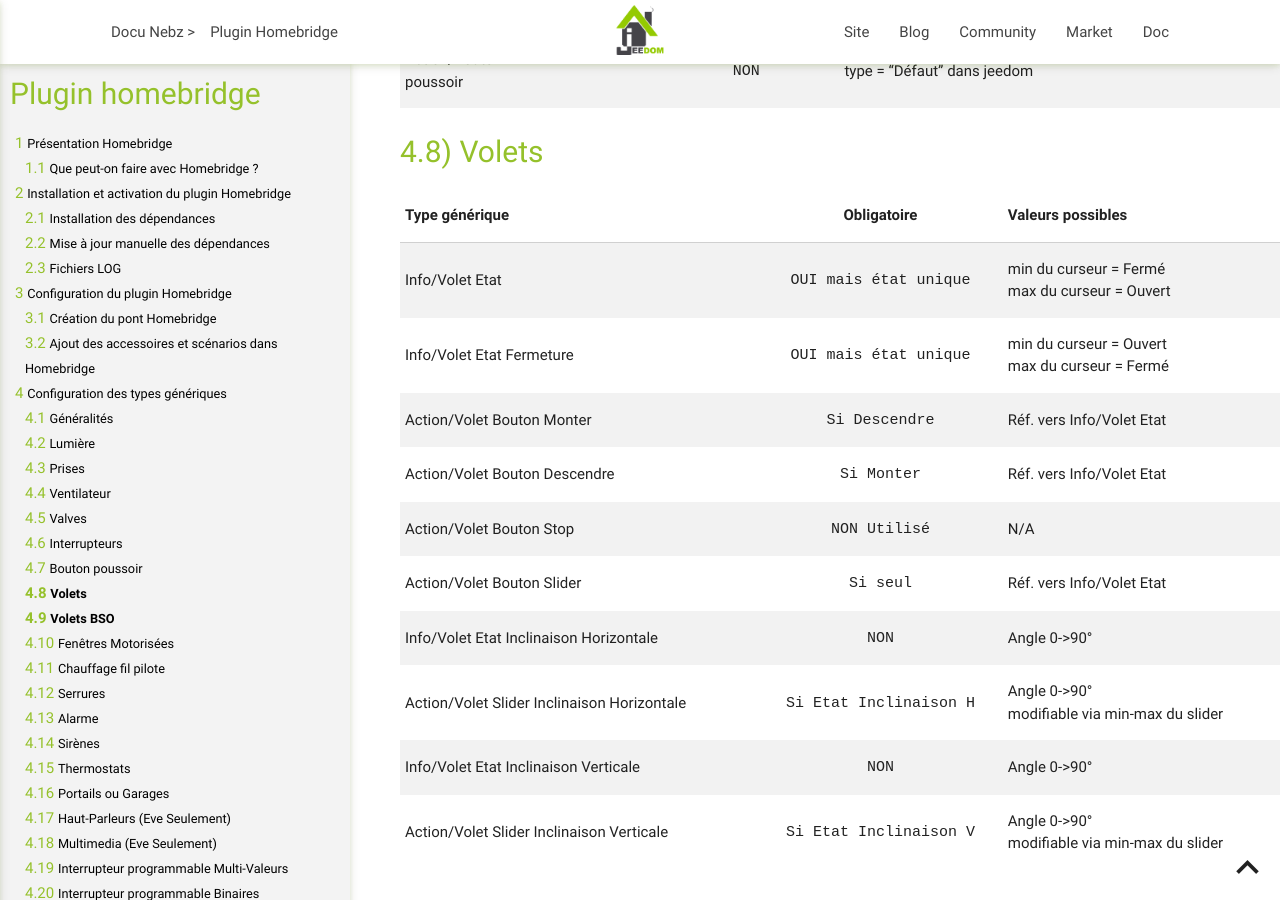
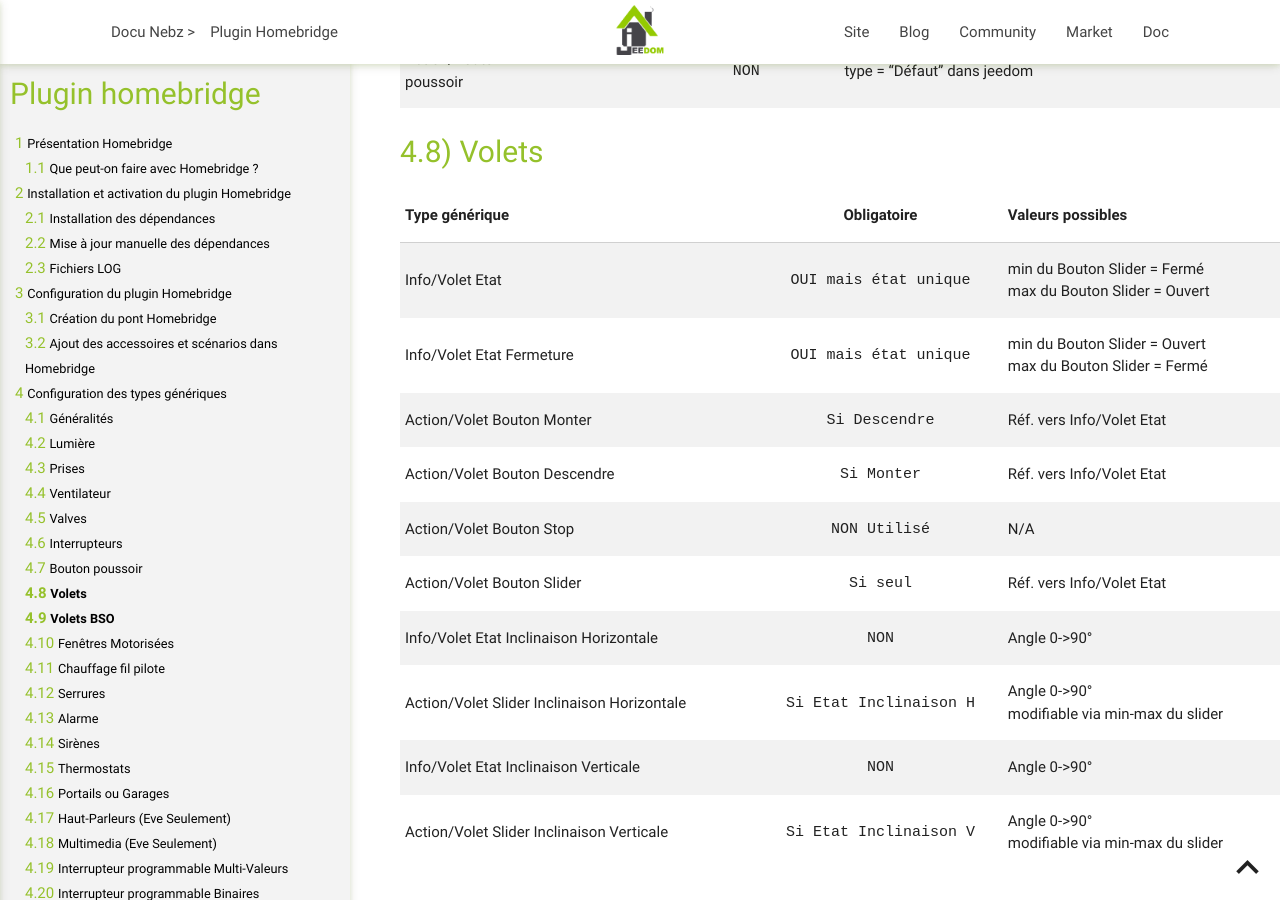
Before and after one commit to NebzHB/jeedom_docs, a Jekyll site: the page built from plugins/homebridge/fr_FR/index.md, in a window 1280 px wide and 900 px high, scrolled down 15256 px. Built offline with Jekyll 4.4.1, drawn with Linux system fonts in a browser that asks for light colours.

Commit message:
Update index.md

```diff
--- a/plugins/homebridge/fr_FR/index.md
+++ b/plugins/homebridge/fr_FR/index.md
@@ -293,8 +293,8 @@
 
 |Type générique  | Obligatoire | Valeurs possibles |
 |---------------|:----------------:|----------------|
-|Info/Volet Etat|`OUI mais état unique`|min du curseur = Fermé<br/>max du curseur = Ouvert|
-|Info/Volet Etat Fermeture|`OUI mais état unique`|min du curseur = Ouvert<br/>max du curseur = Fermé|
+|Info/Volet Etat|`OUI mais état unique`|min du Bouton Slider = Fermé<br/>max du Bouton Slider = Ouvert|
+|Info/Volet Etat Fermeture|`OUI mais état unique`|min du Bouton Slider = Ouvert<br/>max du Bouton Slider = Fermé|
 |Action/Volet Bouton Monter|`Si Descendre`|Réf. vers Info/Volet Etat|
 |Action/Volet Bouton Descendre|`Si Monter`|Réf. vers Info/Volet Etat|
 |Action/Volet Bouton Stop|`NON Utilisé`|N/A|
```
